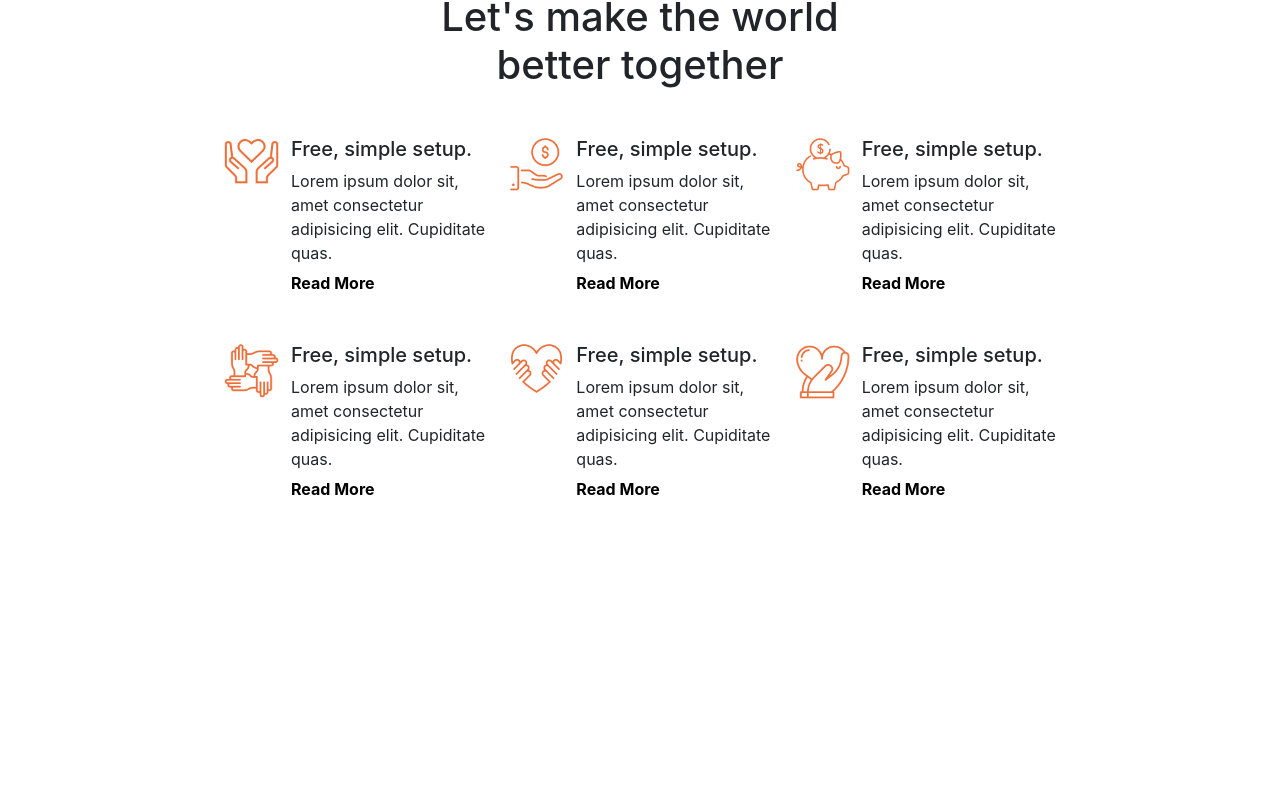
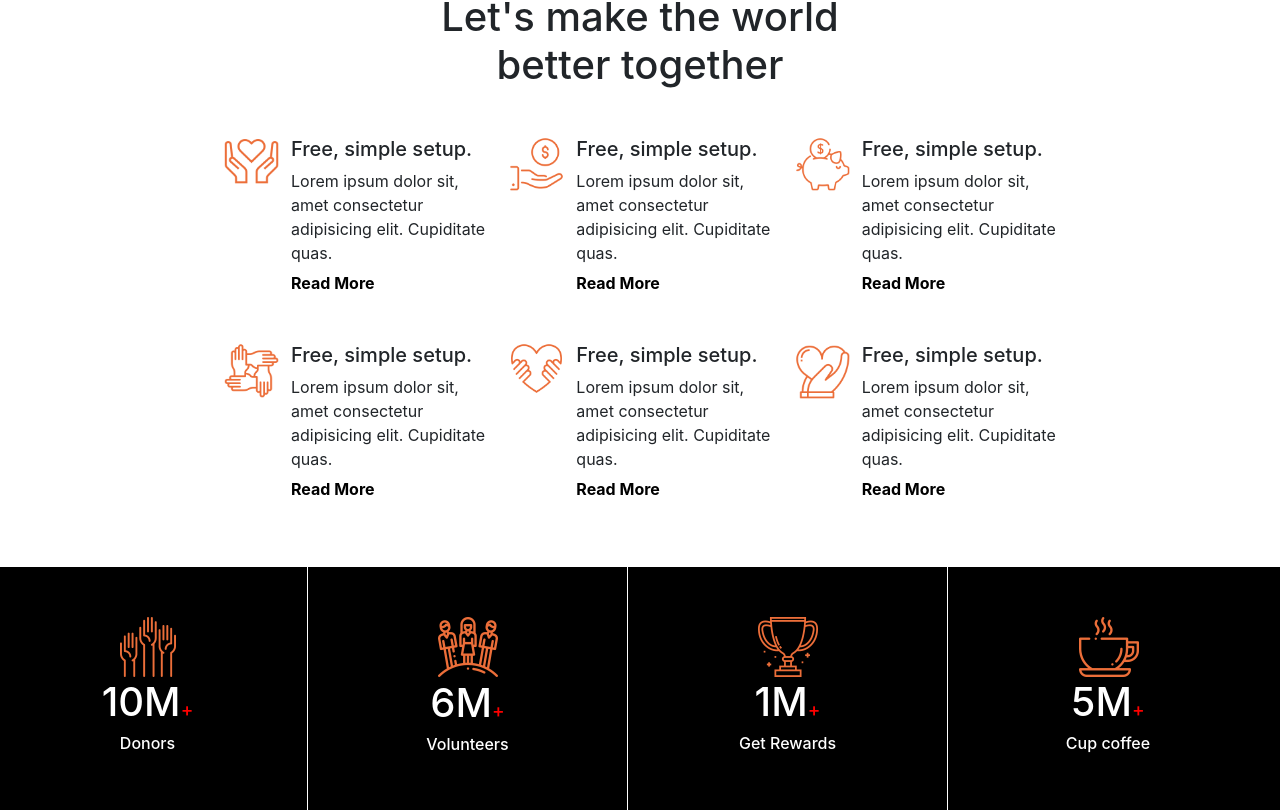
Before and after one commit to masum691/fundu-chr, a React (Create React App) app: page /home in a window 1280 px wide. Shown: the part 4099-4909 px from the top of the page. Before the commit the page ends 4666 px from the top, so only its background shows below. Built offline with nearby package versions, Linux system fonts and the light colour scheme.

Commit message:
counter done

```diff
--- /dev/null
+++ b/src/Pages/Home/Counter/Counter.css
@@ -0,0 +1,14 @@
+.counter-container{
+    background-color: black;
+    color: #FFFFFF;
+}
+.counter-card{
+    width: 100%;
+}
+.counter-card span{
+    font-size: 19px;
+    color: red;
+}
+.single-counter{
+    border-right: 1px solid white;
+}
--- /dev/null
+++ b/src/Pages/Home/Counter/Counter.js
@@ -0,0 +1,45 @@
+import React from 'react';
+import './Counter.css'
+import logo7 from '../../../Images/icons/icon7.png'
+import logo8 from '../../../Images/icons/icon8.png'
+import logo9 from '../../../Images/icons/icon9.png'
+import logo10 from '../../../Images/icons/icon10.png'
+
+const Counter = () => {
+    return (
+        <div className='counter-container'>
+            <div className='row counter-card'>
+                <div className='col-sm-12 col-md-6 col-lg-3 text-center single-counter'>
+                    <div className='py-5'>
+                        <img src={logo7} alt="" />
+                        <h1>10M<span>+</span></h1>
+                        <h6>Donors</h6>
+                    </div>
+                </div>
+                <div className='col-sm-12 col-md-6 col-lg-3 text-center single-counter'>
+                    <div className='py-5'>
+                        <img src={logo8} alt="" />
+                        <h1>6M<span>+</span></h1>
+                        <h6>Volunteers</h6>
+                    </div>
+                </div>
+                <div className='col-sm-12 col-md-6 col-lg-3 text-center single-counter'>
+                    <div className='py-5'>
+                        <img src={logo9} alt="" />
+                        <h1>1M<span>+</span></h1>
+                        <h6>Get Rewards</h6>
+                    </div>
+                </div>
+                <div className='col-sm-12 col-md-6 col-lg-3 text-center'>
+                    <div className='py-5'>
+                        <img src={logo10} alt="" />
+                        <h1>5M<span>+</span></h1>
+                        <h6>Cup coffee</h6>
+                    </div>
+                </div>
+            </div>
+        </div>
+    );
+};
+
+export default Counter;
--- a/src/Pages/Home/Home/Home.js
+++ b/src/Pages/Home/Home/Home.js
@@ -2,6 +2,7 @@ import React from 'react';
 import AboutChurches from '../AboutChurches/AboutChurches';
 import Banner from '../Banner/Banner';
 import ContactForm from '../ContactForm/ContactForm';
+import Counter from '../Counter/Counter';
 import GetInvoled from '../GetInvoled/GetInvoled';
 import PraySection from '../PraySection/PraySection';
 import Services from '../Services/Services';
@@ -15,6 +16,7 @@ const Home = () => {
             <PraySection></PraySection>
             <ContactForm></ContactForm>
             <Services></Services>
+            <Counter></Counter>
         </div>
     );
 };
```
